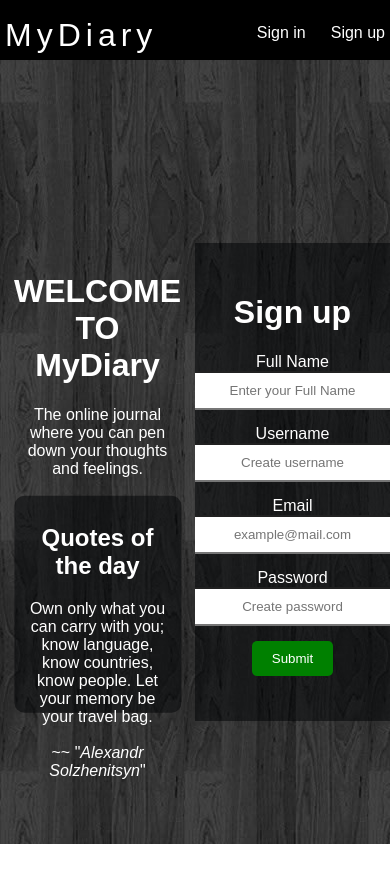
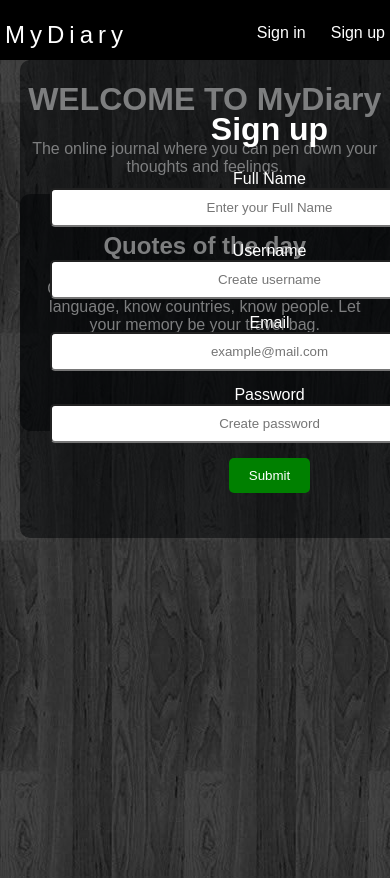
Before and after one commit to marcdomain/MyDiary, a plain HTML site: page UI/index.html in a window 390 px wide. Shown: the top 878 px of the page. Before the commit the page ends 844 px from the top, so only its background shows below. Drawn offline with Linux system fonts and the light colour scheme.

Commit message:
add media query for responsiveness

```diff
--- a/UI/css/style.css
+++ b/UI/css/style.css
@@ -133,3 +133,22 @@ form input[type="submit"]:hover{
     color: #fff;
     font-weight: bold;
 }
+
+@media (max-width: 900px) {
+	header .logo{
+        font-size: 1.5em;
+    }
+	.split{
+        width: 100%;
+        position: absolute;
+        overflow: hidden;
+        height: 1000px;
+    }
+    .centered{
+        top: auto;
+        left: auto;
+        transform: none;
+        text-align: center;
+        margin-left: 5%;
+    }
+}
--- a/UI/index.html
+++ b/UI/index.html
@@ -23,7 +23,7 @@
         </header>
         <div class="container">
             <div class="split intro">
-                <div class="centered">
+                <div class="centered" id="intro">
                     <h1>WELCOME TO MyDiary</h1> The online journal where you can pen down your thoughts and feelings.<br><br>
                     <div class="quote-div">
                         <h2>Quotes of the day</h2>
@@ -32,7 +32,7 @@
                 </div>
             </div>
             <div class="split auth">
-                <div class="centered">
+                <div class="centered" id="auth">
 
                     <div class="auth-form">
                         <h1>Sign up</h1>
```
